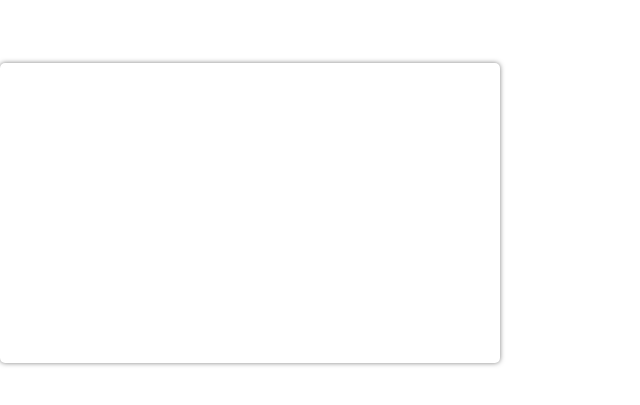
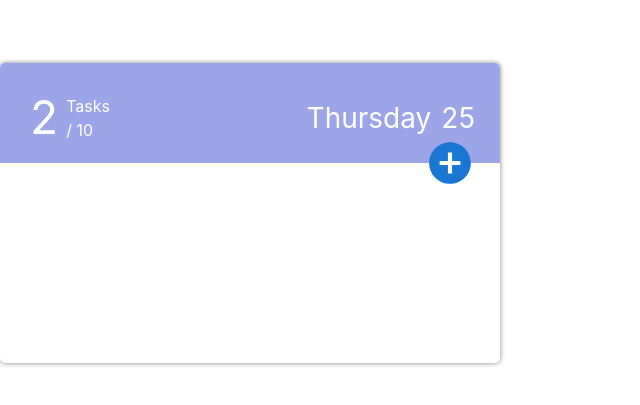
Before and after one commit to MrBr0wn/react-todo-list, a React (Vite) app: page / in a window 1280 px wide. Shown: the part 187-592 px from the top of the page, without its empty margins (0-640 px from the left). Built offline with nearby package versions, Linux system fonts and the light colour scheme.

Commit message:
build: add header template with styles

```diff
--- a/package.json
+++ b/package.json
@@ -10,8 +10,10 @@
     "preview": "vite preview"
   },
   "dependencies": {
-    "@material-ui/core": "^4.12.4",
-    "@material-ui/icons": "^4.11.3",
+    "@emotion/react": "^11.11.3",
+    "@emotion/styled": "^11.11.0",
+    "@mui/icons-material": "^5.15.6",
+    "@mui/material": "^5.15.6",
     "moment": "^2.30.1",
     "react": "^18.2.0",
     "react-dom": "^18.2.0",
--- a/src/components/Todo/Todo.jsx
+++ b/src/components/Todo/Todo.jsx
@@ -4,7 +4,24 @@ import TodoActions from '../TodoActions/TodoActions'
 import TodoRender from '../TodoRender/TodoRender'
 import './Todo.css'
 
+const initialFormData = {
+  isEdit: false,
+  todoName: '',
+  todoNote: '',
+  isFinished: false,
+  id: '',
+  index: null
+}
+
 function Todo() {
+  const [tab, setTab] = useState(0)
+  const [isOpen, setOpen] = useState(false)
+  const [isOpenDisplayTodo, setOpenDisplayTodo] = useState(false)
+  const [todo, setTodos] = useState([])
+  const [formData, setFormData] = useState(initialFormData)
+
+  const handleOpenDialog = () => setIsOpen((prevState) => !prevState)
+
   return (
     <div className='todo-wrapper'>
       <TodoHeader />
--- a/src/components/TodoHeader/TodoHeader.css
+++ b/src/components/TodoHeader/TodoHeader.css
@@ -0,0 +1,33 @@
+.todo-header {
+  height: 100px;
+  background-color: #9ba5e8;
+  position: relative;
+  border-radius: 5px 5px 0 0;
+}
+
+.add-todo svg {
+  position: absolute;
+  width: 50px;
+  height: 50px;
+  z-index: 999;
+  right: 25px;
+  bottom: -25px;
+}
+
+.icon-background {
+  background-color: #fff;
+  position: absolute;
+  right: 37px;
+  bottom: -12px;
+  width: 25px;
+  height: 25px;
+  border-radius: 50%;
+}
+
+.todos-count {
+  display: flex;
+  align-items: center;
+  justify-content: space-between;
+  width: 80px;
+  padding: 20px 30px;
+}
--- a/src/components/TodoHeader/TodoHeader.jsx
+++ b/src/components/TodoHeader/TodoHeader.jsx
@@ -1,9 +1,63 @@
 import './TodoHeader.css'
+import moment from 'moment'
+import AddCircleIcon from '@mui/icons-material/AddCircle';
+
+const whiteColor = '#fff'
+const styles = {
+  wrapper: {
+    display: 'flex',
+    alignItems: 'center',
+    justifyContent: 'space-between',
+    width: '95%'
+  },
+  finished: {
+    fontSize: '46px',
+    color: whiteColor
+  },
+  total: {
+    display: 'flex',
+    flexDirection: 'column',
+    color: whiteColor
+  },
+  weekDay: {
+    color: whiteColor,
+    fontSize: '28px'
+  },
+  date: {
+    color: whiteColor,
+    fontSize: '28px',
+    marginLeft: 10
+  }
+}
 
 function TodoHeader() {
+  const weekDay = moment().format('dddd')
+  const date = moment().date()
+
   return (
-    <div>
+    <div className='todo-header'>
+      <div style={styles.wrapper}>
+        <div className="todos-count">
+          <span style={styles.finished}>2</span>
 
+          <div style={styles.total}>
+            <span>Tasks</span>
+            <span>/ 10</span>
+          </div>
+        </div>
+
+        <div>
+          <span style={styles.weekDay}>{weekDay}</span>
+          <span style={styles.date}>{date}</span>
+        </div>
+      </div>
+
+      <div>
+        <div className="add-todo">
+          <AddCircleIcon color='primary' />
+          <span className='icon-background'></span>
+        </div>
+      </div>
     </div>
   )
 }
```
Also changed, not shown: 1 other file (tests, documents, lock files or other folders).
